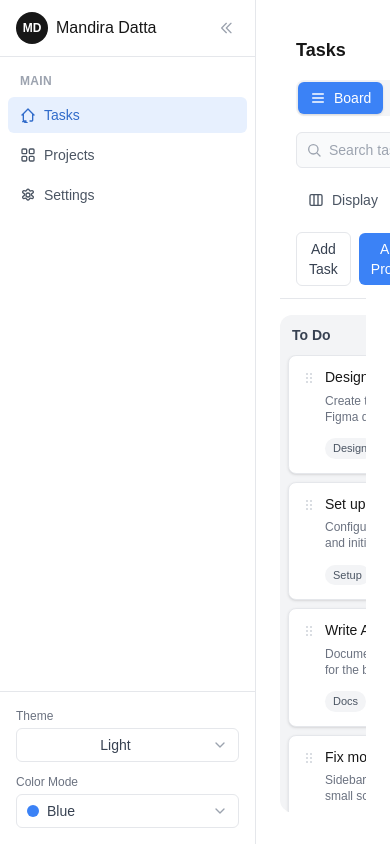
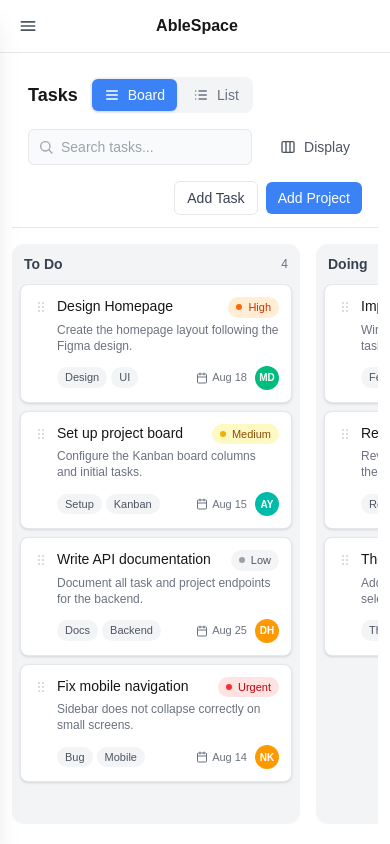
Before and after one commit to ayushkumar1316/ablespace-assignment, a Next.js app in the folder frontend/: page / in a window 390 px wide. Built offline with nearby package versions, Linux system fonts and the light colour scheme.

Commit message:
feat: implement responsive layouts

```diff
--- a/frontend/src/components/app-shell.tsx
+++ b/frontend/src/components/app-shell.tsx
@@ -17,6 +17,20 @@ const COLOR_MODES: ColorMode[] = [
   "emerald",
   "black",
 ];
+
+function MenuIcon() {
+  return (
+    <svg
+      className="w-5 h-5"
+      fill="none"
+      stroke="currentColor"
+      viewBox="0 0 24 24"
+      aria-hidden="true"
+    >
+      <path d="M4 7h16M4 12h16M4 17h16" strokeWidth="2" strokeLinecap="round" />
+    </svg>
+  );
+}
 
 function getThemeSnapshot(): ThemeMode {
   if (typeof window === "undefined") {
@@ -49,6 +63,7 @@ export function AppShell({
   loginMode?: boolean;
 }) {
   const [section, setSection] = useState<Section>("tasks");
+  const [sidebarOpen, setSidebarOpen] = useState(false);
   const theme = useSyncExternalStore<ThemeMode>(
     subscribeToStorage,
     getThemeSnapshot,
@@ -78,6 +93,19 @@ export function AppShell({
     document.documentElement.dataset.accent = colorMode;
   }, [colorMode]);
 
+  useEffect(() => {
+    if (!sidebarOpen) {
+      return;
+    }
+    const onKeyDown = (event: KeyboardEvent) => {
+      if (event.key === "Escape") {
+        setSidebarOpen(false);
+      }
+    };
+    window.addEventListener("keydown", onKeyDown);
+    return () => window.removeEventListener("keydown", onKeyDown);
+  }, [sidebarOpen]);
+
   if (loginMode) {
     return <Login />;
   }
@@ -91,12 +119,30 @@ export function AppShell({
         onThemeChange={handleThemeChange}
         colorMode={colorMode}
         onColorChange={handleColorChange}
+        mobileOpen={sidebarOpen}
+        onCloseMobile={() => setSidebarOpen(false)}
       />
 
-      <main className="flex-1 flex flex-col overflow-hidden bg-surface p-6">
-        {section === "tasks" && children}
-        {section === "projects" && <ProjectsWorkspace />}
-        {section === "settings" && <ProfileSettings />}
+      <main className="flex-1 flex flex-col overflow-hidden bg-surface">
+        <div className="md:hidden flex items-center justify-between border-b border-border bg-surface px-4 py-2.5">
+          <button
+            type="button"
+            onClick={() => setSidebarOpen(true)}
+            aria-label="Open sidebar"
+            className="-ml-1 rounded-md p-1.5 text-foreground-muted hover:bg-surface-subtle hover:text-foreground transition-colors"
+          >
+            <MenuIcon />
+          </button>
+          <span className="text-base font-semibold text-foreground">
+            AbleSpace
+          </span>
+          <span className="w-6" aria-hidden="true" />
+        </div>
+        <div className="flex-1 min-h-0 p-3 md:p-6">
+          {section === "tasks" && children}
+          {section === "projects" && <ProjectsWorkspace />}
+          {section === "settings" && <ProfileSettings />}
+        </div>
       </main>
     </div>
   );
--- a/frontend/src/components/display-menu.tsx
+++ b/frontend/src/components/display-menu.tsx
@@ -1,6 +1,6 @@
 "use client";
 
-import { useState } from "react";
+import { useRef, useState } from "react";
 
 function ColumnsIcon() {
   return (
@@ -41,12 +41,30 @@ export function DisplayMenu<K extends string>({
   onChange: (key: K, value: boolean) => void;
 }) {
   const [open, setOpen] = useState(false);
+  const [coords, setCoords] = useState<{ top: number; left: number } | null>(
+    null
+  );
+  const buttonRef = useRef<HTMLButtonElement>(null);
+
+  const toggle = () => {
+    if (!open && buttonRef.current) {
+      const rect = buttonRef.current.getBoundingClientRect();
+      const width = 224;
+      const left = Math.min(
+        Math.max(rect.left, 8),
+        window.innerWidth - width - 8
+      );
+      setCoords({ top: rect.bottom + 8, left });
+    }
+    setOpen((value) => !value);
+  };
 
   return (
     <div className="relative">
       <button
+        ref={buttonRef}
         type="button"
-        onClick={() => setOpen((open) => !open)}
+        onClick={toggle}
         className={`relative z-20 flex items-center gap-2 rounded-md px-3 py-1.5 text-sm font-medium transition-colors ${
           open
             ? "bg-surface-subtle text-foreground"
@@ -57,14 +75,17 @@ export function DisplayMenu<K extends string>({
         Display
       </button>
 
-      {open && (
+      {open && coords && (
         <>
           <div
             className="fixed inset-0 z-10"
             onClick={() => setOpen(false)}
             aria-hidden="true"
           />
-          <div className="absolute right-0 top-full z-30 mt-2 w-56 rounded-lg border border-border bg-surface p-1.5 shadow-lg">
+          <div
+            className="fixed z-30 w-56 rounded-lg border border-border bg-surface p-1.5 shadow-lg"
+            style={{ top: coords.top, left: coords.left }}
+          >
             <p className="px-2 pt-1.5 pb-1 text-xs font-medium text-foreground-subtle uppercase tracking-wide">
               Display fields
             </p>
--- a/frontend/src/components/login.tsx
+++ b/frontend/src/components/login.tsx
@@ -7,7 +7,7 @@ export function Login() {
 
   return (
     <div className="min-h-screen bg-background flex items-center justify-center">
-      <div className="w-full max-w-md rounded-2xl bg-surface shadow-lg p-8 flex flex-col items-center gap-6">
+      <div className="w-full max-w-md rounded-2xl bg-surface shadow-lg p-6 sm:p-8 flex flex-col items-center gap-6">
         <div className="w-14 h-14 rounded-2xl bg-surface-subtle flex items-center justify-center mb-6">
           <div className="w-7 h-7 bg-surface-strong rounded-text text-foreground-subtle flex items-center justify-center text-xs font-bold">
             LM
--- a/frontend/src/components/profile-settings.tsx
+++ b/frontend/src/components/profile-settings.tsx
@@ -31,7 +31,7 @@ export function ProfileSettings() {
             Update your personal information.
           </p>
 
-          <div className="mt-4 flex items-start gap-4">
+          <div className="mt-4 flex flex-col gap-4 sm:flex-row sm:items-start">
             <Avatar
               name={name}
               initials={initialsFromName(name)}
--- a/frontend/src/components/sidebar.tsx
+++ b/frontend/src/components/sidebar.tsx
@@ -90,6 +90,8 @@ export function Sidebar({
   onThemeChange,
   colorMode,
   onColorChange,
+  mobileOpen,
+  onCloseMobile,
 }: {
   section: Section;
   onNavigate: (section: Section) => void;
@@ -97,12 +99,81 @@ export function Sidebar({
   onThemeChange: (theme: ThemeMode) => void;
   colorMode: ColorMode;
   onColorChange: (color: ColorMode) => void;
+  mobileOpen: boolean;
+  onCloseMobile: () => void;
 }) {
   const [minimized, setMinimized] = useState(false);
 
+  const handleNavigate = (next: Section) => {
+    onNavigate(next);
+    onCloseMobile();
+  };
+
+  const renderNav = (isMinimized: boolean) => (
+    <nav className="flex-1 flex flex-col overflow-y-auto p-2">
+      <p className={`px-3 py-2 text-xs font-semibold text-foreground-faint uppercase tracking-wide ${isMinimized ? "text-center px-0" : ""}`}>
+        {isMinimized ? "•" : "Main"}
+      </p>
+
+      {NAV_ITEMS.map((item, index) => (
+        <button
+          key={item.key}
+          type="button"
+          onClick={() => handleNavigate(item.key)}
+          aria-current={section === item.key ? "page" : undefined}
+          className={`flex items-center gap-2 px-3 py-2 rounded-md transition-colors ${
+            index > 0 ? "mt-1 " : ""
+          }${
+            section === item.key
+              ? "bg-accent-soft text-accent-strong font-medium"
+              : "text-foreground-muted hover:bg-surface-subtle hover:text-foreground"
+          }`}
+        >
+          {item.icon}
+          {!isMinimized && <span className="text-sm">{item.label}</span>}
+        </button>
+      ))}
+    </nav>
+  );
+
+  const renderThemeControls = () => (
+    <div className="p-4 border-t border-border space-y-3">
+      <div className="flex flex-col gap-1">
+        <label className="text-xs text-foreground-subtle">Theme</label>
+        <SelectMenu
+          value={theme}
+          options={THEME_MENU_OPTIONS}
+          onChange={(value) => onThemeChange(value as ThemeMode)}
+        />
+      </div>
+
+      <div className="flex flex-col gap-1">
+        <label className="text-xs text-foreground-subtle">Color Mode</label>
+        <SelectMenu
+          value={colorMode}
+          options={COLOR_MENU_OPTIONS}
+          onChange={(value) => onColorChange(value as ColorMode)}
+          renderOption={(option) => (
+            <span className="flex items-center gap-2">
+              <span
+                className="w-3 h-3 rounded-full"
+                style={{
+                  backgroundColor: COLOR_SWATCH[option.value as ColorMode],
+                }}
+              />
+              <span>{option.label}</span>
+            </span>
+          )}
+        />
+      </div>
+    </div>
+  );
+
   return (
+    <>
+      {/* Desktop / Tablet sidebar */}
       <aside
-      className={`shrink-0 bg-surface border-r border-border flex flex-col transition-all duration-300 ${
+        className={`hidden md:flex shrink-0 bg-surface border-r border-border flex-col transition-all duration-300 ${
           minimized ? "w-16" : "w-64"
         }`}
       >
@@ -132,67 +203,55 @@ export function Sidebar({
           </button>
         </div>
 
-      {/* Navigation */}
-      <nav className="flex-1 flex flex-col overflow-y-auto p-2">
-        <p className={`px-3 py-2 text-xs font-semibold text-foreground-faint uppercase tracking-wide ${minimized ? "text-center px-0" : ""}`}>
-          {minimized ? "•" : "Main"}
-        </p>
+        {renderNav(minimized)}
 
-        {NAV_ITEMS.map((item, index) => (
-          <button
-            key={item.key}
-            type="button"
-            onClick={() => onNavigate(item.key)}
-            aria-current={section === item.key ? "page" : undefined}
-            className={`flex items-center gap-2 px-3 py-2 rounded-md transition-colors ${
-              index > 0 ? "mt-1 " : ""
-            }${
-              section === item.key
-                ? "bg-accent-soft text-accent-strong font-medium"
-                : "text-foreground-muted hover:bg-surface-subtle hover:text-foreground"
+        {!minimized && renderThemeControls()}
+      </aside>
+
+      {/* Mobile off-canvas drawer */}
+      <div
+        className={`fixed inset-0 z-50 md:hidden ${mobileOpen ? "" : "pointer-events-none"}`}
+        aria-hidden={!mobileOpen}
+      >
+        <div
+          className={`absolute inset-0 bg-black/30 transition-opacity duration-300 ${
+            mobileOpen ? "opacity-100" : "opacity-0"
+          }`}
+          onClick={onCloseMobile}
+        />
+        <aside
+          className={`absolute inset-y-0 left-0 flex w-72 max-w-[85%] flex-col bg-surface border-r border-border shadow-xl transition-transform duration-300 ${
+            mobileOpen ? "translate-x-0" : "-translate-x-full"
           }`}
         >
-            {item.icon}
-            {!minimized && <span className="text-sm">{item.label}</span>}
+          <div className="flex items-center gap-2 px-4 py-3 border-b border-border">
+            <div className="w-8 h-8 rounded-full bg-surface-inverse text-on-inverse text-xs font-semibold flex items-center justify-center shrink-0">
+              MD
+            </div>
+            <span className="font-medium text-foreground truncate">Mandira Datta</span>
+            <button
+              type="button"
+              onClick={onCloseMobile}
+              className="ml-auto text-foreground-faint hover:text-foreground-muted p-1 rounded"
+              aria-label="Close sidebar"
+            >
+              <svg
+                className="w-4 h-4"
+                fill="none"
+                stroke="currentColor"
+                viewBox="0 0 24 24"
+                aria-hidden="true"
+              >
+                <path d="M6 6l12 12M18 6L6 18" strokeWidth="2" strokeLinecap="round" strokeLinejoin="round" />
+              </svg>
             </button>
-        ))}
-      </nav>
-
-      {/* Footer Utilities */}
-      <div className="p-4 border-t border-border space-y-3">
-        {!minimized && (
-          <>
-            <div className="flex flex-col gap-1">
-              <label className="text-xs text-foreground-subtle">Theme</label>
-              <SelectMenu
-                value={theme}
-                options={THEME_MENU_OPTIONS}
-                onChange={(value) => onThemeChange(value as ThemeMode)}
-              />
           </div>
 
-            <div className="flex flex-col gap-1">
-              <label className="text-xs text-foreground-subtle">Color Mode</label>
-              <SelectMenu
-                value={colorMode}
-                options={COLOR_MENU_OPTIONS}
-                onChange={(value) => onColorChange(value as ColorMode)}
-                renderOption={(option) => (
-                  <span className="flex items-center gap-2">
-                    <span
-                      className="w-3 h-3 rounded-full"
-                      style={{
-                        backgroundColor: COLOR_SWATCH[option.value as ColorMode],
-                      }}
-                    />
-                    <span>{option.label}</span>
-                  </span>
-                )}
-              />
+          {renderNav(false)}
+
+          {renderThemeControls()}
+        </aside>
       </div>
     </>
-        )}
-      </div>
-    </aside>
   );
 }
--- a/frontend/src/components/top-bar.tsx
+++ b/frontend/src/components/top-bar.tsx
@@ -72,6 +72,7 @@ export function TopBar({
 }) {
   return (
     <header className="flex items-center gap-4 border-b border-border bg-surface px-4 py-3 flex-wrap">
+      <div className="flex items-center gap-3 sm:gap-4">
         <h1 className="text-lg font-semibold text-foreground">Tasks</h1>
 
         <div className="flex items-center gap-1 rounded-lg bg-surface-subtle p-0.5">
@@ -99,6 +100,7 @@ export function TopBar({
             <ListIcon />
             List
           </button>
+        </div>
       </div>
 
       <div className="relative flex-1 min-w-[160px]">
```
Also changed, not shown: 1 other file (tests, documents, lock files or other folders). Lines whose indentation alone changed are shown as unchanged.
